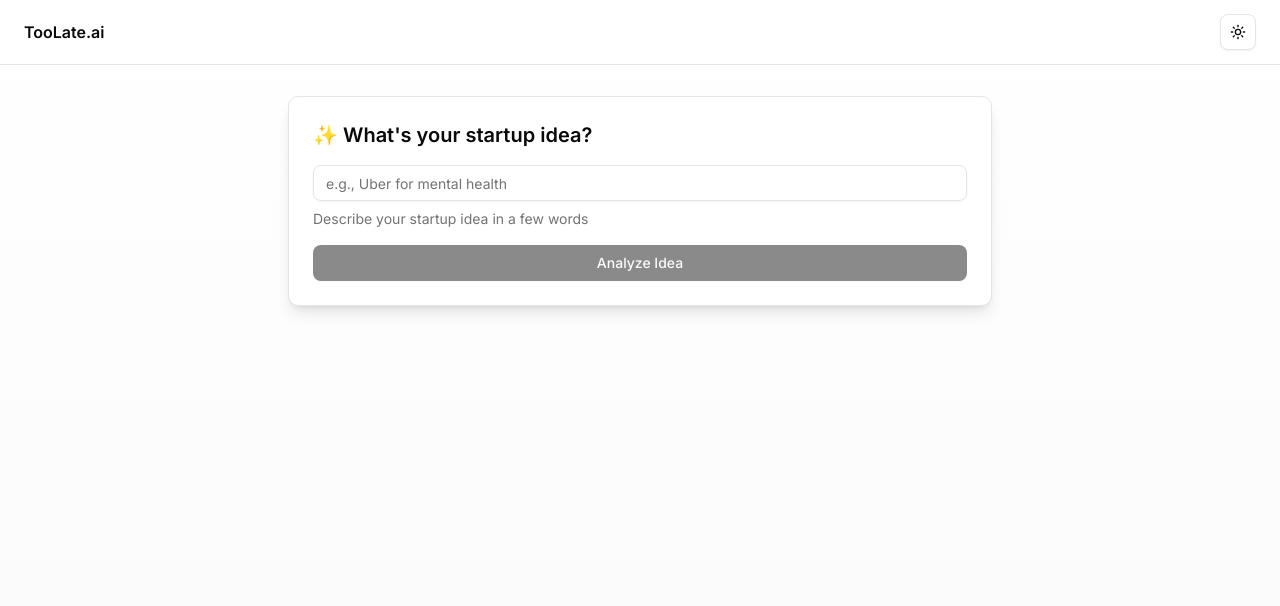
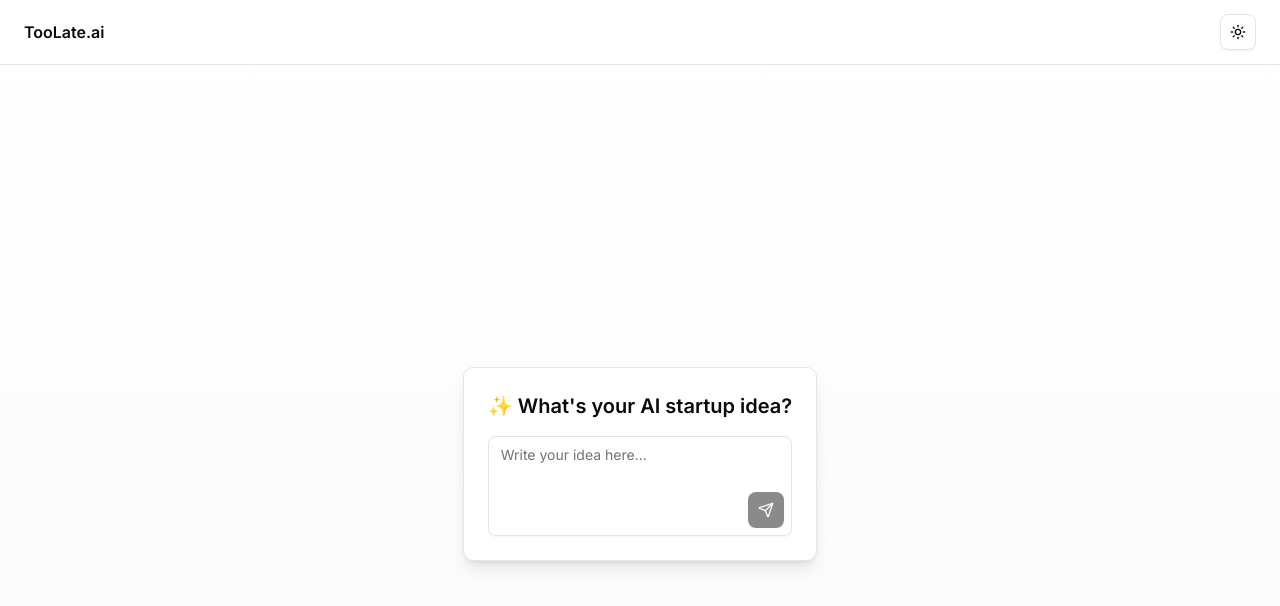
Before and after one commit to HarryAhnHS/toolate-client, a Next.js app: page / in a window 1280 px wide. Shown: the top 606 px of the page. Built offline with nearby package versions, Linux system fonts and the light colour scheme; no server answers.

Commit message:
style: dynamic single-page layout for idea generation and results

```diff
--- a/package.json
+++ b/package.json
@@ -21,12 +21,14 @@
     "next-themes": "^0.4.6",
     "react": "^19.0.0",
     "react-dom": "^19.0.0",
+    "react-markdown": "^10.1.0",
     "tailwind-merge": "^3.1.0",
     "tw-animate-css": "^1.2.5"
   },
   "devDependencies": {
     "@eslint/eslintrc": "^3",
     "@tailwindcss/postcss": "^4",
+    "@tailwindcss/typography": "^0.5.16",
     "autoprefixer": "^10.4.21",
     "eslint": "^9",
     "eslint-config-next": "15.2.4",
--- a/src/app/page.js
+++ b/src/app/page.js
@@ -4,6 +4,7 @@ import { useState } from "react"
 import IdeaForm from "@/components/idea-form"
 import Output from "@/components/output"
 import { fetchSimilarCompanies, fetchAnalysis } from "@/api/api"
+import { motion, AnimatePresence } from "framer-motion"
 
 export default function Home() {
   const [idea, setIdea] = useState("")
@@ -11,6 +12,7 @@ export default function Home() {
   const [results, setResults] = useState(null)
   const [analysis, setAnalysis] = useState(null)
   const [error, setError] = useState(null)
+  const [showResults, setShowResults] = useState(false)
 
   const handleSubmit = async (ideaText) => {
     setIdea(ideaText)
@@ -18,6 +20,7 @@ export default function Home() {
     setError(null)
     setResults(null)
     setAnalysis(null)
+    setShowResults(true)
 
     try {
       // Step 1: Fetch similar companies
@@ -34,18 +37,45 @@ export default function Home() {
     }
   }
 
+  const handleNewIdea = () => {
+    setShowResults(false)
+    setIdea("")
+    setResults(null)
+    setAnalysis(null)
+    setError(null)
+  }
+
   return (
-    <main className="flex flex-col">
-      <div className="flex-1">
+    <main className="min-h-screen relative">
+      <AnimatePresence mode="wait">
+        {!showResults ? (
+          <motion.div
+            key="form"
+            initial={{ opacity: 0, y: 20 }}
+            animate={{ opacity: 1, y: 0 }}
+            exit={{ opacity: 0, y: -20 }}
+            className="absolute inset-0 flex items-center justify-center"
+          >
             <IdeaForm
               onSubmit={handleSubmit}
               isLoading={isLoading}
             />
+          </motion.div>
+        ) : (
+          <motion.div
+            key="results"
+            initial={{ opacity: 0, y: 20 }}
+            animate={{ opacity: 1, y: 0 }}
+            exit={{ opacity: 0, y: 20 }}
+            className="min-h-screen"
+          >
+            <div className="flex-1">
               <Output
                 isLoading={isLoading}
                 results={results}
                 analysis={analysis}
                 idea={idea}
+                onNewIdea={handleNewIdea}
               />
             </div>
 
@@ -54,6 +84,9 @@ export default function Home() {
                 {error}
               </div>
             )}
+          </motion.div>
+        )}
+      </AnimatePresence>
     </main>
   )
 }
--- a/src/components/analysis-report.jsx
+++ b/src/components/analysis-report.jsx
@@ -2,6 +2,7 @@ import { Card, CardContent, CardHeader, CardTitle } from "@/components/ui/card"
 import { Badge } from "@/components/ui/badge"
 import { Progress } from "@/components/ui/progress"
 import { Lightbulb, Fingerprint, ArrowRight } from "lucide-react"
+import ReactMarkdown from 'react-markdown'
 
 export default function AnalysisReport({ analysis }) {
   if (!analysis) return null
@@ -59,7 +60,9 @@ function AnalysisSection({ title, content, icon }) {
         {icon}
         <span className="ml-2">{title}</span>
       </h3>
-      <p className="text-sm text-muted-foreground whitespace-pre-line">{content}</p>
+      <div className="prose prose-sm dark:prose-invert max-w-none">
+        <ReactMarkdown>{content}</ReactMarkdown>
+      </div>
     </div>
   )
 }
--- a/src/components/idea-form.jsx
+++ b/src/components/idea-form.jsx
@@ -1,12 +1,21 @@
 "use client"
 
-import { useState } from "react"
+import { useState, useRef, useEffect } from "react"
 import { Button } from "@/components/ui/button"
-import { Input } from "@/components/ui/input"
+import { Textarea } from "@/components/ui/textarea"
 import { motion } from "framer-motion"
+import { Send } from "lucide-react"
 
 export default function IdeaForm({ onSubmit, isLoading }) {
   const [ideaText, setIdeaText] = useState("")
+  const textareaRef = useRef(null)
+
+  useEffect(() => {
+    if (textareaRef.current) {
+      textareaRef.current.style.height = 'auto'
+      textareaRef.current.style.height = textareaRef.current.scrollHeight + 'px'
+    }
+  }, [ideaText])
 
   const handleSubmit = (e) => {
     e.preventDefault()
@@ -15,9 +24,15 @@ export default function IdeaForm({ onSubmit, isLoading }) {
     }
   }
 
+  const handleKeyDown = (e) => {
+    if (e.key === 'Enter' && !e.shiftKey) {
+      e.preventDefault()
+      handleSubmit(e)
+    }
+  }
+
   return (
-    <div>
-      <div className="max-w-3xl mx-auto p-4 md:p-8">
+    <div className="max-w-2xl mx-auto p-4 md:p-8">
       <motion.div
         initial={{ y: 20, opacity: 0 }}
         animate={{ y: 0, opacity: 1 }}
@@ -28,7 +43,7 @@ export default function IdeaForm({ onSubmit, isLoading }) {
           animate={{ opacity: 1, y: 0 }}
           className="text-xl font-semibold mb-4"
         >
-            ✨ What's your startup idea?
+          ✨ What's your AI startup idea?
         </motion.h2>
         <form onSubmit={handleSubmit} className="space-y-4">
           <motion.div
@@ -37,25 +52,28 @@ export default function IdeaForm({ onSubmit, isLoading }) {
             animate={{ scale: 1 }}
             transition={{ type: "spring", stiffness: 300 }}
           >
-              <Input
-                placeholder="e.g., Uber for mental health"
+            <div className="relative">
+              <Textarea
+                ref={textareaRef}
+                placeholder="Write your idea here..."
                 value={ideaText}
                 onChange={(e) => setIdeaText(e.target.value)}
-                className="w-full text-lg"
+                onKeyDown={handleKeyDown}
+                className="w-full min-h-[100px] max-h-[300px] pr-12 resize-none"
                 disabled={isLoading}
               />
-              <p className="text-sm text-muted-foreground">Describe your startup idea in a few words</p>
-            </motion.div>
               <Button
                 type="submit"
+                size="icon"
                 disabled={isLoading || !ideaText.trim()}
-              className="w-full"
+                className="absolute right-2 bottom-2"
               >
-              {isLoading ? "Analyzing..." : "Analyze Idea"}
+                <Send className="h-4 w-4" />
               </Button>
+            </div>
+          </motion.div>
         </form>
       </motion.div>
     </div>
-    </div>
   )
 }
--- a/src/components/output.jsx
+++ b/src/components/output.jsx
@@ -1,14 +1,26 @@
 "use client"
 
 import { motion, AnimatePresence } from "framer-motion"
-import { Loader2, Sparkles } from "lucide-react"
-import SimilarCompanies from "@/components/results"
+import { Loader2, Sparkles, ArrowLeft } from "lucide-react"
+import SimilarCompanies from "@/components/similar-companies"
 import AnalysisReport from "@/components/analysis-report"
+import { Button } from "@/components/ui/button"
 
-export default function Output({ isLoading, results, analysis, idea }) {
+export default function Output({ isLoading, results, analysis, idea, onNewIdea }) {
   return (
     <div className="flex-1 overflow-y-auto p-4 md:p-8">
       <div className="max-w-2xl mx-auto space-y-4">
+        <div className="flex justify-between items-center mb-6">
+          <Button
+            variant="ghost"
+            onClick={onNewIdea}
+            className="flex items-center gap-2"
+          >
+            <ArrowLeft className="h-4 w-4" />
+            Back
+          </Button>
+        </div>
+
         <AnimatePresence>
           {(isLoading || results || analysis) && (
             <motion.div
--- /dev/null
+++ b/src/components/ui/textarea.jsx
@@ -0,0 +1,20 @@
+import * as React from "react"
+
+import { cn } from "@/lib/utils"
+
+function Textarea({
+  className,
+  ...props
+}) {
+  return (
+    <textarea
+      data-slot="textarea"
+      className={cn(
+        "border-input placeholder:text-muted-foreground focus-visible:border-ring focus-visible:ring-ring/50 aria-invalid:ring-destructive/20 dark:aria-invalid:ring-destructive/40 aria-invalid:border-destructive dark:bg-input/30 flex field-sizing-content min-h-16 w-full rounded-md border bg-transparent px-3 py-2 text-base shadow-xs transition-[color,box-shadow] outline-none focus-visible:ring-[3px] disabled:cursor-not-allowed disabled:opacity-50 md:text-sm",
+        className
+      )}
+      {...props} />
+  );
+}
+
+export { Textarea }
--- /dev/null
+++ b/tailwind.config.js
@@ -0,0 +1,76 @@
+/** @type {import('tailwindcss').Config} */
+module.exports = {
+  darkMode: ["class"],
+  content: [
+    './pages/**/*.{js,jsx}',
+    './components/**/*.{js,jsx}',
+    './app/**/*.{js,jsx}',
+    './src/**/*.{js,jsx}',
+  ],
+  theme: {
+    container: {
+      center: true,
+      padding: "2rem",
+      screens: {
+        "2xl": "1400px",
+      },
+    },
+    extend: {
+      colors: {
+        border: "hsl(var(--border))",
+        input: "hsl(var(--input))",
+        ring: "hsl(var(--ring))",
+        background: "hsl(var(--background))",
+        foreground: "hsl(var(--foreground))",
+        primary: {
+          DEFAULT: "hsl(var(--primary))",
+          foreground: "hsl(var(--primary-foreground))",
+        },
+        secondary: {
+          DEFAULT: "hsl(var(--secondary))",
+          foreground: "hsl(var(--secondary-foreground))",
+        },
+        destructive: {
+          DEFAULT: "hsl(var(--destructive))",
+          foreground: "hsl(var(--destructive-foreground))",
+        },
+        muted: {
+          DEFAULT: "hsl(var(--muted))",
+          foreground: "hsl(var(--muted-foreground))",
+        },
+        accent: {
+          DEFAULT: "hsl(var(--accent))",
+          foreground: "hsl(var(--accent-foreground))",
+        },
+        popover: {
+          DEFAULT: "hsl(var(--popover))",
+          foreground: "hsl(var(--popover-foreground))",
+        },
+        card: {
+          DEFAULT: "hsl(var(--card))",
+          foreground: "hsl(var(--card-foreground))",
+        },
+      },
+      borderRadius: {
+        lg: "var(--radius)",
+        md: "calc(var(--radius) - 2px)",
+        sm: "calc(var(--radius) - 4px)",
+      },
+      keyframes: {
+        "accordion-down": {
+          from: { height: 0 },
+          to: { height: "var(--radix-accordion-content-height)" },
+        },
+        "accordion-up": {
+          from: { height: "var(--radix-accordion-content-height)" },
+          to: { height: 0 },
+        },
+      },
+      animation: {
+        "accordion-down": "accordion-down 0.2s ease-out",
+        "accordion-up": "accordion-up 0.2s ease-out",
+      },
+    },
+  },
+  plugins: [require("tailwindcss-animate"), require("@tailwindcss/typography")],
+}
```
Also changed, not shown: src/components/similar-companies.jsx (renamed from src/components/results.jsx), 1 other file (tests, documents, lock files or other folders). Lines whose indentation alone changed are shown as unchanged.
